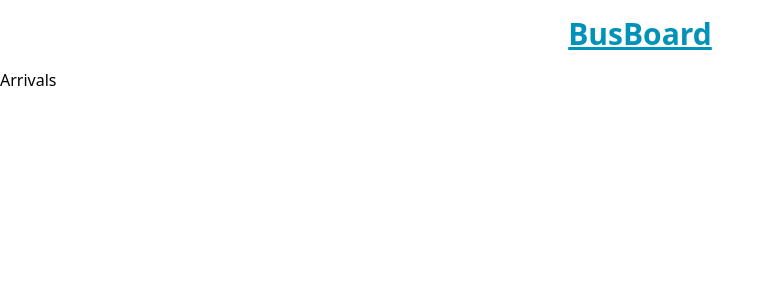
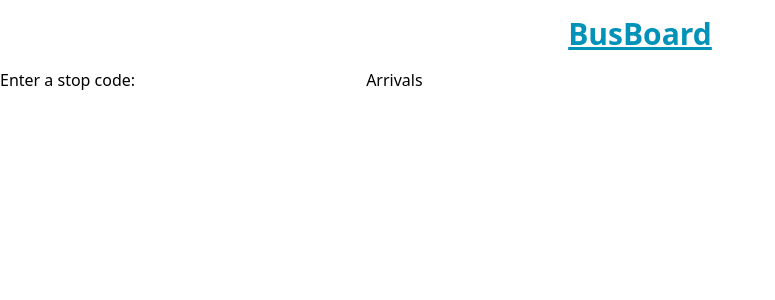
Before and after one commit to tmgls/busboard, a React (Vite) app: page / in a window 1280 px wide. Shown: the top 300 px of the page, without its empty margins (0-775 px from the left). Built offline with nearby package versions, Linux system fonts and the light colour scheme.

Commit message:
Add form to request stop code from user

```diff
--- a/src/App.tsx
+++ b/src/App.tsx
@@ -1,4 +1,4 @@
-import {useState} from 'react';
+import {useState, type FormEventHandler} from 'react';
 import {getArrivals, Bus} from '../backend/fetchArrivals';
 
 function App() {
@@ -6,15 +6,15 @@ function App() {
     <>
         <h1 className="text-3xl font-bold underline text-center text-cyan-600 m-4"
         >BusBoard</h1>
-        <Arrivals id={"490008660N"}/>
+        <Arrivals/>
     </>
   )
 }
 
-function Arrivals({id} : {id: string}) {
+function Arrivals() {
   const [arrivalsData, setArrivalsData] = useState<Bus[]>();
 
-  async function handleClick(){
+  async function handleGetArrivals(id: string){
     let data = await getArrivals(id);
     if( data.success){
       setArrivalsData(data.array);
@@ -24,28 +24,47 @@ function Arrivals({id} : {id: string}) {
   if (arrivalsData !== undefined){
     return (
       <>
-        <button
-        onClick = {handleClick}
-        >
-          Arrivals
-        </button>
+       <StopCodeForm onSubmit={handleGetArrivals}/>
         <div>
           {arrivalsData!.map((bus, index) => (
-            <BusCard busData={bus} />
+            <BusCard busData={bus} key={index} />
           ))}
         </div>
       </>
     )}
     else{
       return (
-        <button
-        onClick = {handleClick}
-        >
-          Arrivals
-        </button>
+       <StopCodeForm onSubmit={handleGetArrivals}/>
       );
     }
   }
+
+function StopCodeForm({onSubmit} : {onSubmit: Function}) {
+  const [stopCode, setStopCode] = useState<string>("");
+
+  const handleChange = (event : React.ChangeEvent<HTMLInputElement>) => {
+    event.preventDefault();
+    setStopCode(event.currentTarget.value);
+  }
+
+  const handleSubmit = (event : React.FormEvent<HTMLFormElement>) => {
+    event.preventDefault(); //prevent page frefresh
+    onSubmit(stopCode);
+  }
+
+  return (
+    <form onSubmit={handleSubmit}>
+      <label> Enter a stop code:
+        <input
+          type="text"
+          onChange={handleChange}
+          value={stopCode}
+        />
+      </label>
+      <input type="submit" value="Arrivals"/>
+    </form>
+  )
+}
 
 function BusCard({busData} : {busData : Bus}){
   if (busData !== null && busData.lineName !== "")
```
Also changed, not shown: 1 other file (tests, documents, lock files or other folders).
